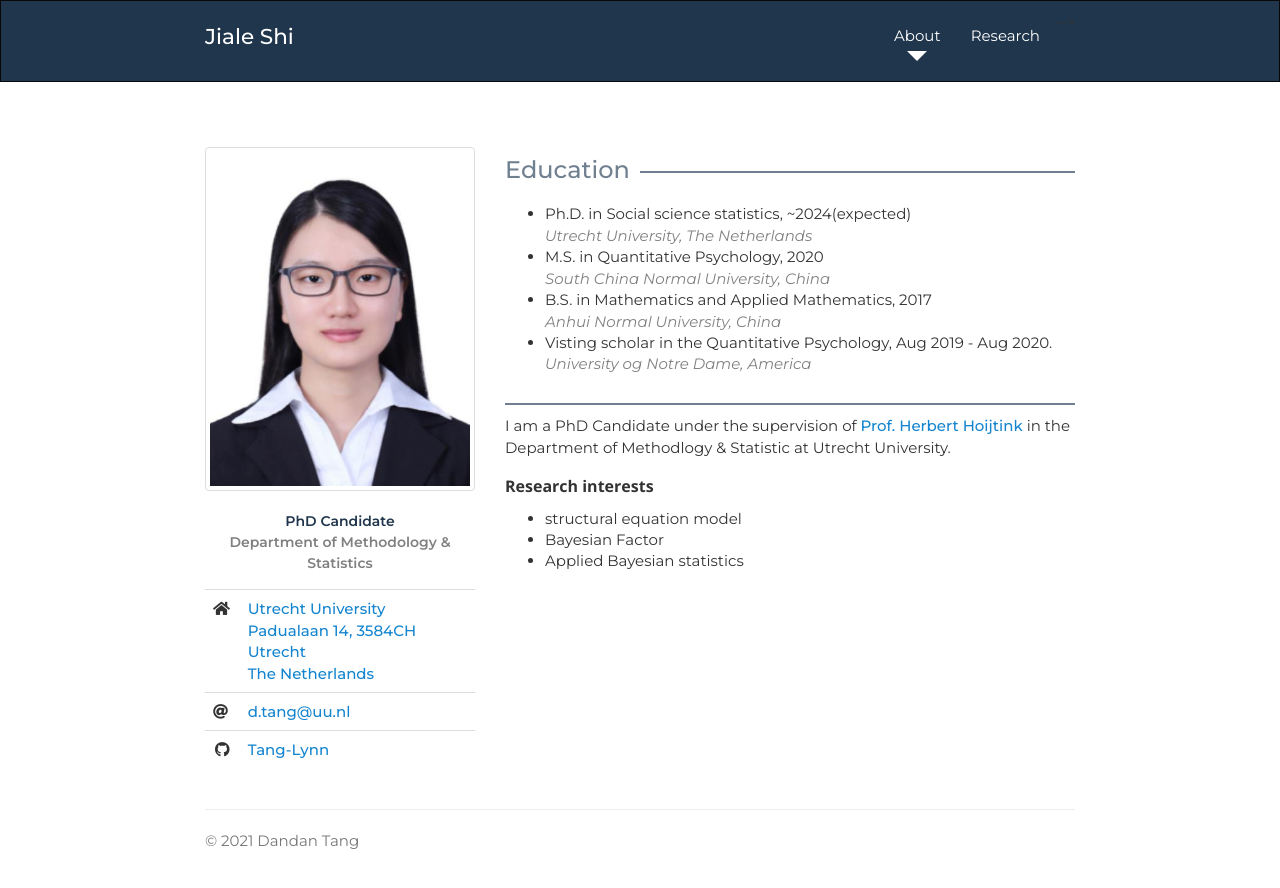
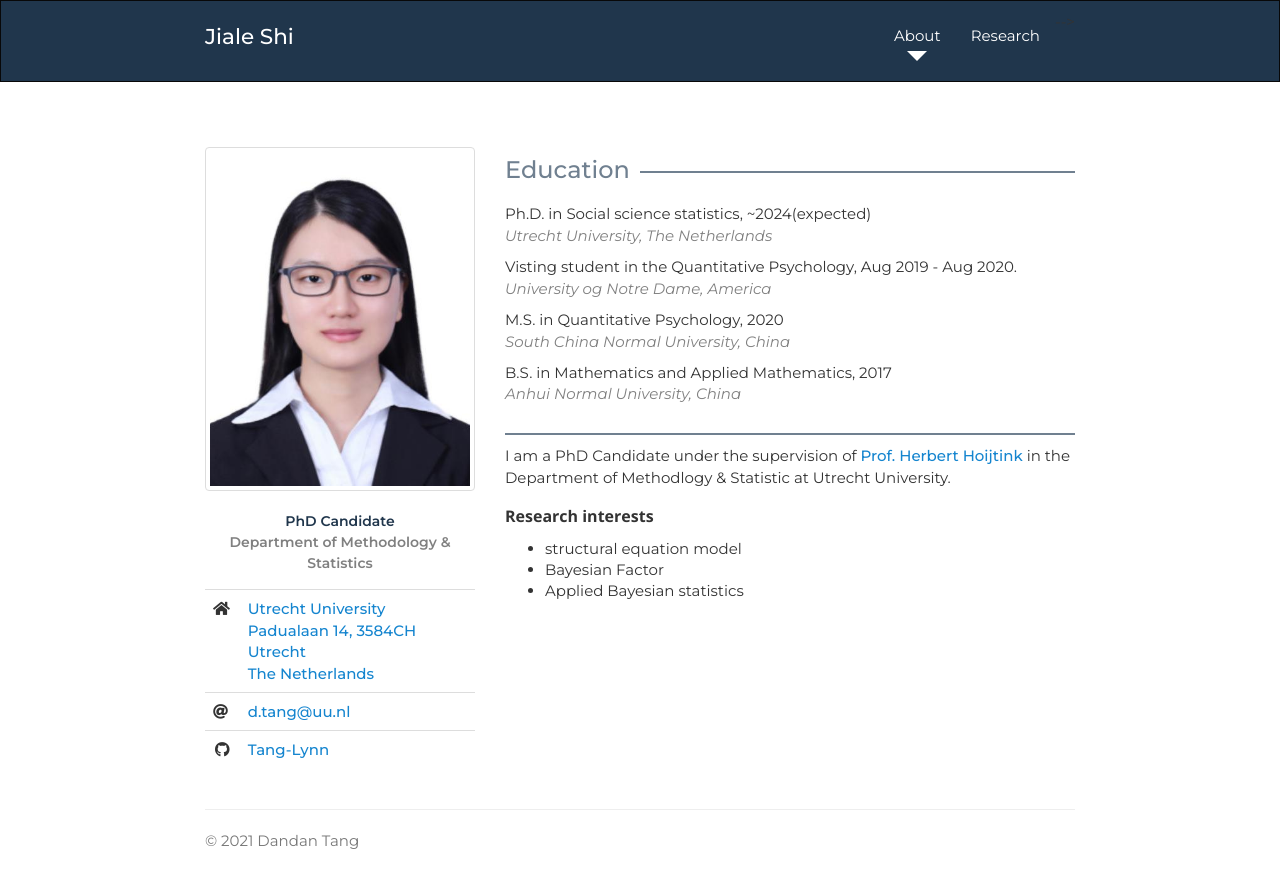
Before and after one commit to Tang-Lynn/tang-lynn.github.io, a Jekyll site: the page index.html, which Jekyll copies as it is, in a window 1280 px wide. Shown: the top 888 px of the page. Built offline with Jekyll 4.4.1, drawn with Linux system fonts in a browser that asks for light colours; nearby versions of some CDN libraries; a style sheet for code colours, icons or effects is not loaded.

Commit message:
Update index.html

```diff
--- a/index.html
+++ b/index.html
@@ -96,10 +96,14 @@
 
         <h3 class="push-down-1"><span>Education</span></h3>
 
-        <ul id="education & work">
+        <ul id="education">
           <li>
           Ph.D. in Social science statistics, ~2024(expected)<br>
           <span class="university"><em>Utrecht University, The Netherlands</em></span>
+          </li>
+	 <li>
+            Visting student in the Quantitative Psychology, Aug 2019 - Aug 2020. <br>
+            <span class="university"><em>University og Notre Dame, America</em></span>
           </li>
           <li>
             M.S. in Quantitative Psychology, 2020 <br>
@@ -109,11 +113,7 @@
             B.S. in Mathematics and Applied Mathematics, 2017 <br>
             <span class="university"><em>Anhui Normal University, China</em></span>
           </li>
-          <li>
-            Visting scholar in the Quantitative Psychology, Aug 2019 - Aug 2020. <br>
-            <span class="university"><em>University og Notre Dame, America</em></span>
-          </li>
-	</ul>
+          </ul>
 
         <h3 class="push-down-4"></h3>
 
```
